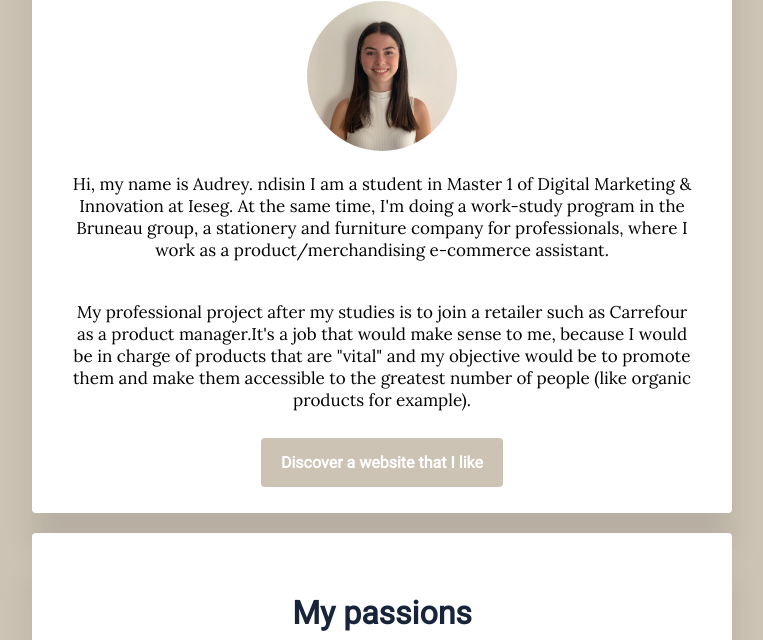
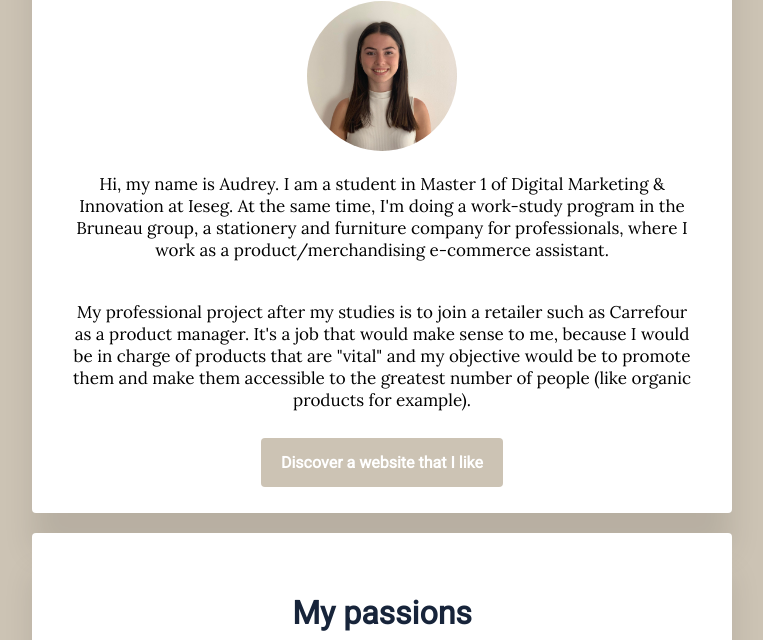
Before and after one commit to AudreyTrss/my-profile, a plain HTML site: page index.html in a window 1280 px wide. Shown: the part 160-800 px from the top of the page, without its empty margins (258-1021 px from the left). Drawn offline with Linux system fonts and the light colour scheme.

Commit message:
Update index.html

```diff
--- a/index.html
+++ b/index.html
@@ -13,8 +13,8 @@
       <div class="card-white" id="introduction">
        <h1>Hello, I'm Audrey </h1>
        <img src="images/profile-picture.jpg" class="img-circle" width="100px" alt="Audrey Torres">
-       <p>Hi, my name is Audrey. ndisin I am a student in Master 1 of Digital Marketing & Innovation at Ieseg. At the same time, I'm doing a work-study program in the Bruneau group, a stationery and furniture company for professionals, where I work as a product/merchandising e-commerce assistant.</p>
-       <p>My professional project after my studies is to join a retailer such as Carrefour as a product manager.It's a job that would make sense to me, because I would be in charge of products that are "vital" and my objective would be to promote them and make them accessible to the greatest number of people (like organic products for example).</p>
+       <p>Hi, my name is Audrey. I am a student in Master 1 of Digital Marketing & Innovation at Ieseg. At the same time, I'm doing a work-study program in the Bruneau group, a stationery and furniture company for professionals, where I work as a product/merchandising e-commerce assistant.</p>
+       <p>My professional project after my studies is to join a retailer such as Carrefour as a product manager. It's a job that would make sense to me, because I would be in charge of products that are "vital" and my objective would be to promote them and make them accessible to the greatest number of people (like organic products for example).</p>
        <a href="https://www.longchamp.com/fr/fr"target="_blank" class="btn">Discover a website that I like</a>
     </div>
     <div class="card-white">
```
